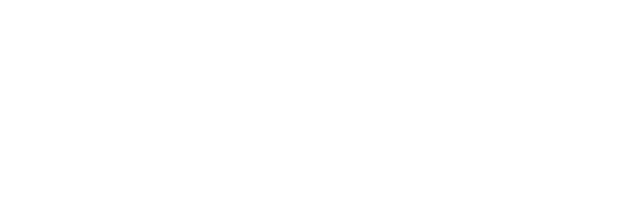
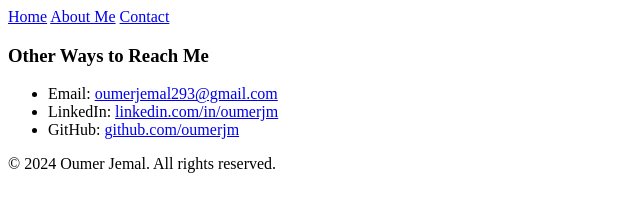
Before and after one commit to oumerjm/MyPortfolio, a plain HTML site: page contact.html in a window 1280 px wide. Shown: the whole page, without its empty margins (0-640 px from the left). Drawn offline with Linux system fonts and the light colour scheme.

Commit message:
added ways to reach me out

```diff
--- a/contact.html
+++ b/contact.html
@@ -6,6 +6,26 @@
     <title>Document</title>
 </head>
 <body>
+    <header>
+        <nav>
+            <a href="index.html" target="_blank">Home</a>
+            <a href="about.html">About Me</a>
+            <a href="contact.html">Contact</a>
+        </nav>
+    </header>
+    <main>
 
+        <section>
+            <h3>Other Ways to Reach Me</h3>
+      <ul>
+        <li>Email: <a href="mailto:oumerjemal293@gmail.com">oumerjemal293@gmail.com</a></li>
+        <li>LinkedIn: <a href="https://linkedin.com">linkedin.com/in/oumerjm</a></li>
+        <li>GitHub: <a href="https://github.com">github.com/oumerjm</a></li>
+      </ul>
+        </section>
+    </main>
+    <footer>
+    <p>&copy; 2024 Oumer Jemal. All rights reserved.</p>
+  </footer>
 </body>
 </html>
```
